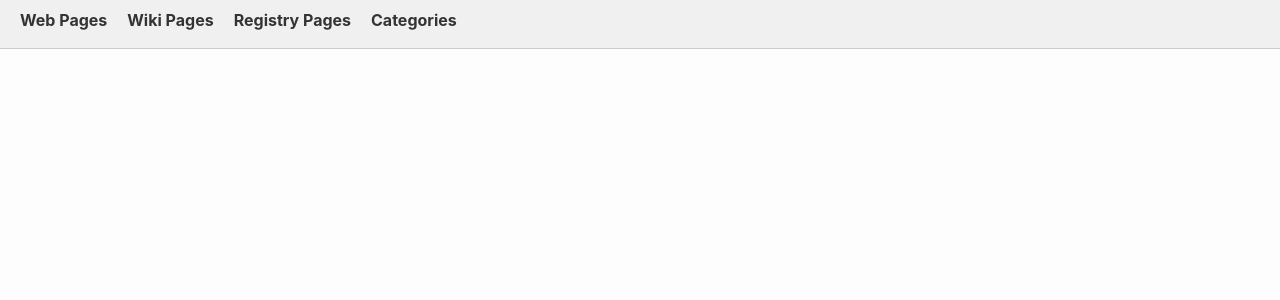
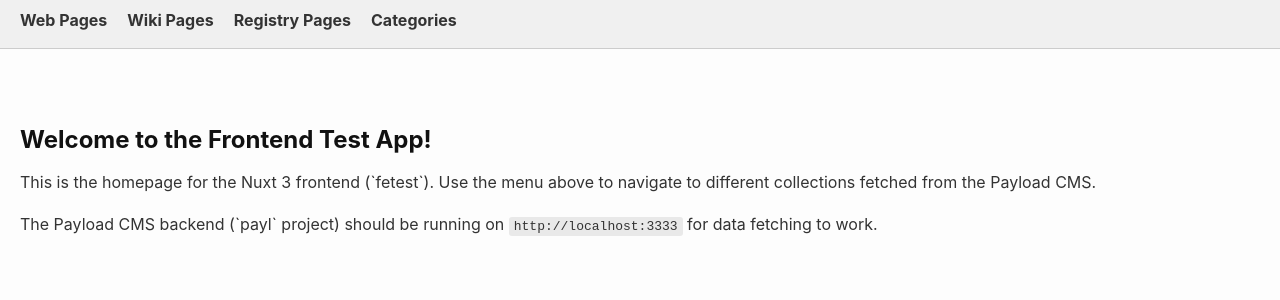
Before and after one commit to MarkMYond/fetest, a Nuxt app: page / in a window 1280 px wide. Shown: the top 300 px of the page. Built offline with nearby package versions, Linux system fonts and the light colour scheme.

Commit message:
feat: Add homepage (pages/index.vue) to resolve root path

```diff
--- /dev/null
+++ b/pages/index.vue
@@ -0,0 +1,32 @@
+<template>
+  <div>
+    <h2>Welcome to the Frontend Test App!</h2>
+    <p>
+      This is the homepage for the Nuxt 3 frontend (`fetest`).
+      Use the menu above to navigate to different collections fetched from the Payload CMS.
+    </p>
+    <p>
+      The Payload CMS backend (`payl` project) should be running on
+      <code>http://localhost:3333</code> for data fetching to work.
+    </p>
+  </div>
+</template>
+
+<script setup lang="ts">
+// No specific script needed for a simple static homepage
+useHead({
+  title: 'Frontend Test Home',
+})
+</script>
+
+<style scoped>
+p {
+  line-height: 1.6;
+  margin-bottom: 1em;
+}
+code {
+  background-color: #e9e9e9;
+  padding: 2px 5px;
+  border-radius: 3px;
+}
+</style>
```
